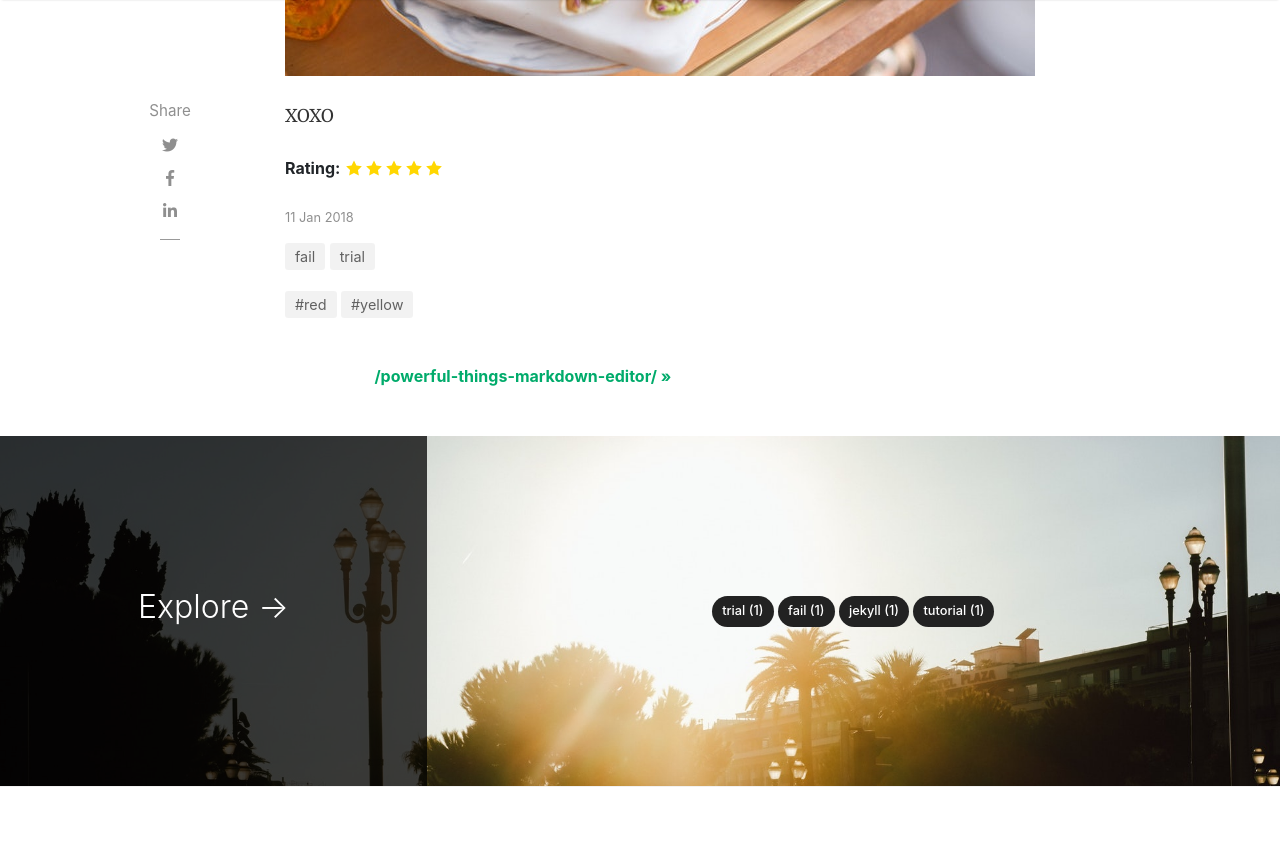
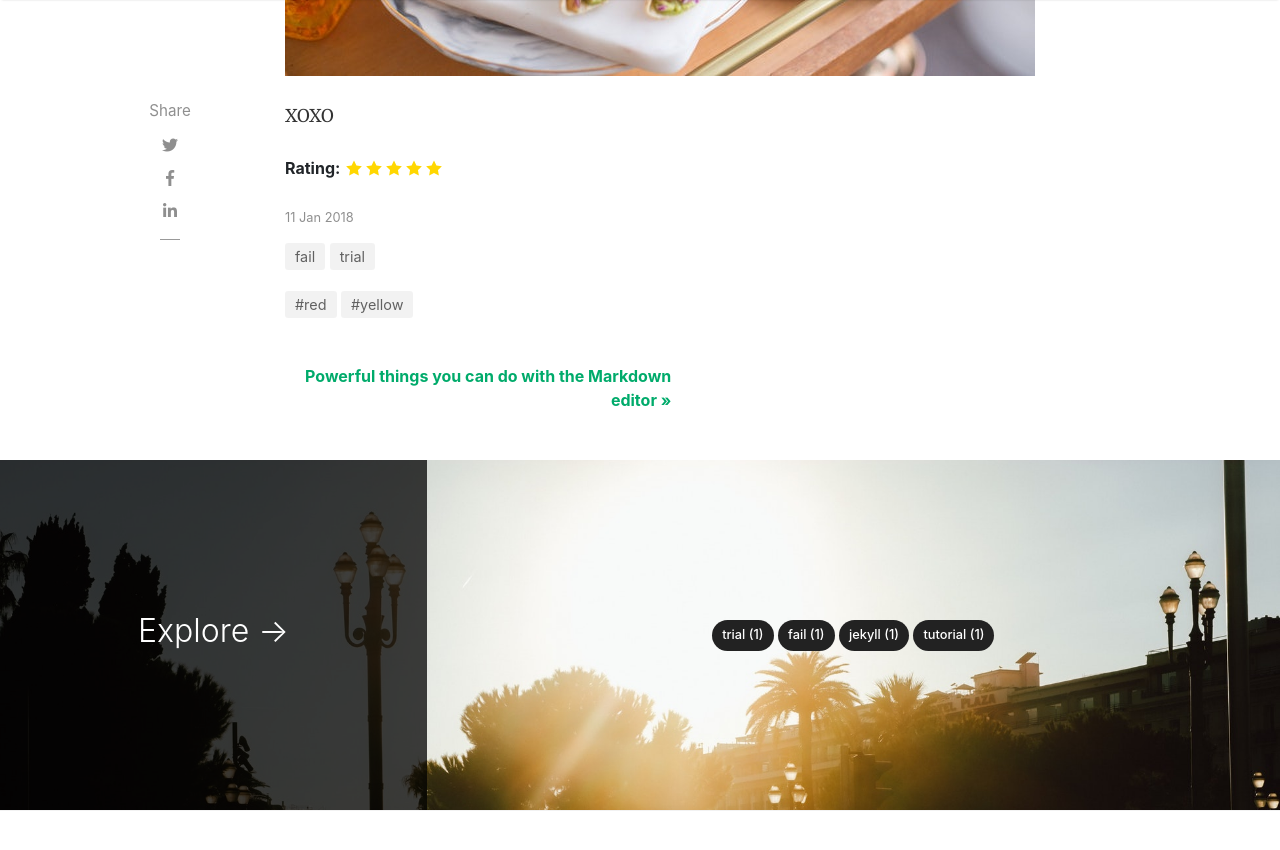
Before and after one commit to pvtbronze/pvtbronze.github.io, a Jekyll site: the page built from _posts/2018-01-11-customer-service.md, in a window 1280 px wide and 900 px high, scrolled down 839 px. Shown: the top 850 px of the window. Built offline with Jekyll 4.4.1, drawn with Linux system fonts in a browser that asks for light colours; nearby versions of some CDN libraries.

Commit message:
Update post.html

```diff
--- a/_layouts/post.html
+++ b/_layouts/post.html
@@ -122,10 +122,10 @@ post_class: post-template
             <!-- Prev/Next -->
             <div class="row PageNavigation d-flex justify-content-between font-weight-bold">
             {% if page.previous.url %}
-            <a class="prev d-block col-md-6" href="{{ site.baseurl }}/{{page.previous.url}}"> &laquo; {{page.previous.url}}</a>
+            <a class="prev d-block col-md-6" href="{{ site.baseurl }}/{{page.previous.url}}"> &laquo; {{page.previous.title}}</a>
             {% endif %}
             {% if page.next.url %}
-            <a class="next d-block col-md-6 text-lg-right" href="{{ site.baseurl }}/{{page.next.url}}">{{page.next.url}} &raquo; </a>
+            <a class="next d-block col-md-6 text-lg-right" href="{{ site.baseurl }}/{{page.next.url}}">{{page.next.title}} &raquo; </a>
             {% endif %}
             <div class="clearfix"></div>
             </div>
```
